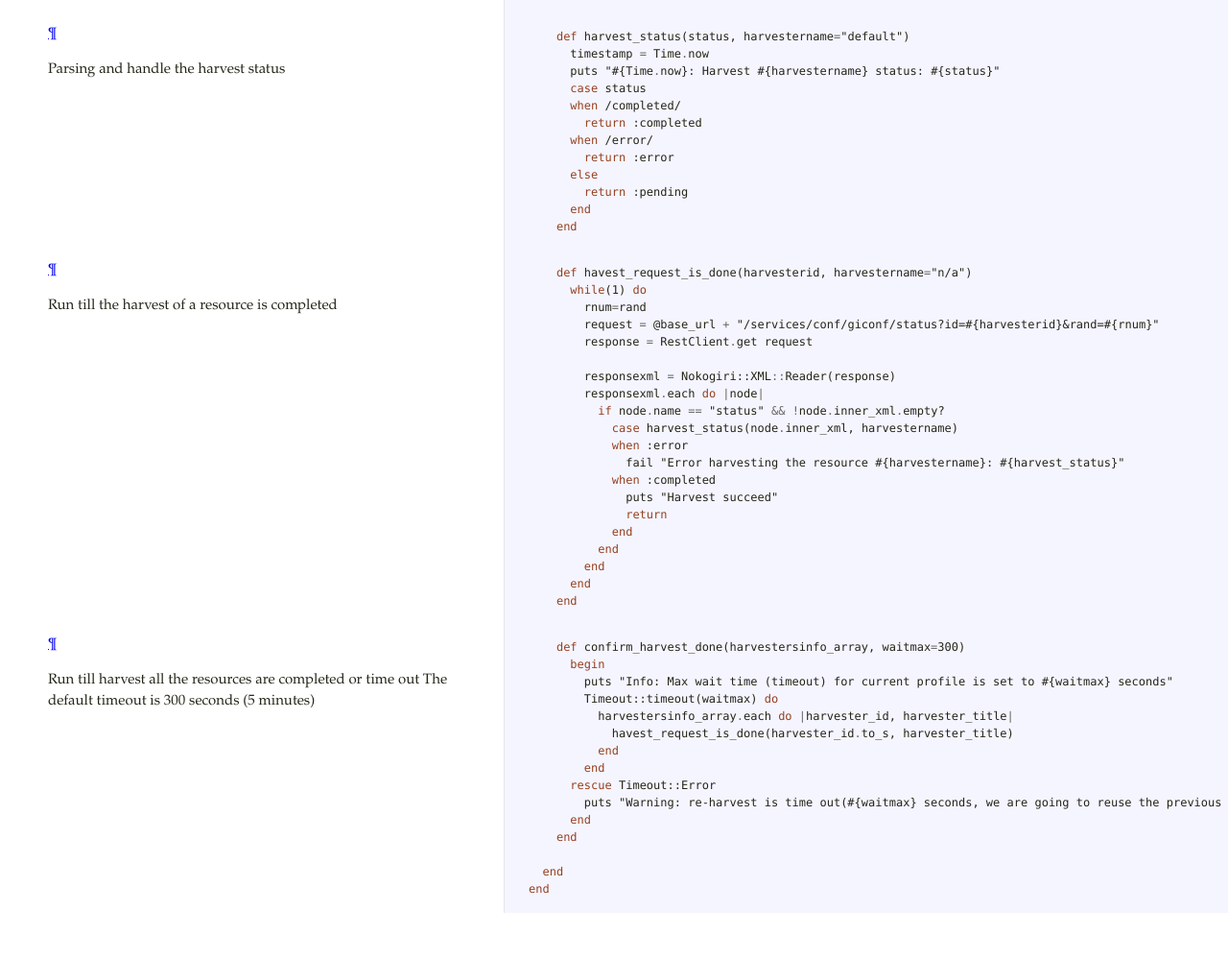
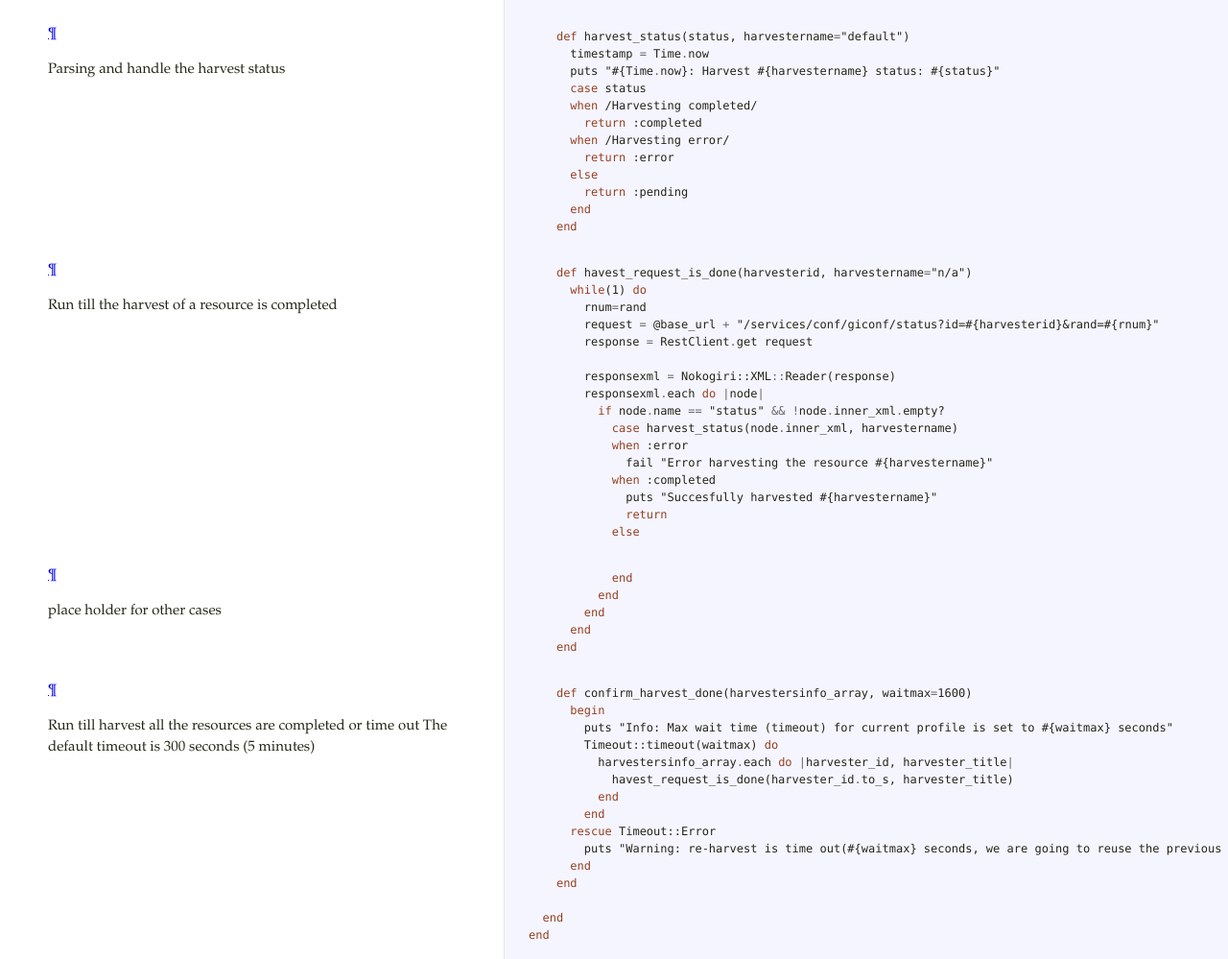
Before and after one commit to nsidc/gi_cat_driver, a plain HTML site: page index.html in a window 1280 px wide. Shown: the part 2859-3858 px from the top of the page at 96% size. Before the commit the page ends 3810 px from the top, so only its background shows below. Drawn offline with Linux system fonts and the light colour scheme.

Commit message:
Updated docs for new version

```diff
--- a/index.html
+++ b/index.html
@@ -228,7 +228,7 @@ Returns true if Lucene is turned on</p>
       <span class="n">harvestersinfo_array</span><span class="o">.</span><span class="n">each</span> <span class="k">do</span> <span class="o">|</span><span class="n">harvester_id</span><span class="p">,</span> <span class="n">harvester_title</span><span class="o">|</span>
         <span class="n">harvest_resource_for_active_configuration</span><span class="p">(</span><span class="n">harvester_id</span><span class="o">.</span><span class="n">to_s</span><span class="p">,</span> <span class="n">harvester_title</span><span class="p">)</span>
       <span class="k">end</span>
-      <span class="n">confirm_harvest_done</span><span class="p">(</span><span class="n">harvestersinfo_array</span><span class="p">,</span> <span class="mi">300</span><span class="p">)</span>
+      <span class="n">confirm_harvest_done</span><span class="p">(</span><span class="n">harvestersinfo_array</span><span class="p">,</span> <span class="mi">1600</span><span class="p">)</span>
     <span class="k">end</span></pre></div>
       </td>
     </tr>
@@ -350,9 +350,9 @@ Returns true if Lucene is turned on</p>
       <span class="n">timestamp</span> <span class="o">=</span> <span class="no">Time</span><span class="o">.</span><span class="n">now</span>
       <span class="nb">puts</span> <span class="s2">&quot;</span><span class="si">#{</span><span class="no">Time</span><span class="o">.</span><span class="n">now</span><span class="si">}</span><span class="s2">: Harvest </span><span class="si">#{</span><span class="n">harvestername</span><span class="si">}</span><span class="s2"> status: </span><span class="si">#{</span><span class="n">status</span><span class="si">}</span><span class="s2">&quot;</span>
       <span class="k">case</span> <span class="n">status</span>
-      <span class="k">when</span> <span class="sr">/completed/</span>
+      <span class="k">when</span> <span class="sr">/Harvesting completed/</span>
         <span class="k">return</span> <span class="ss">:completed</span>
-      <span class="k">when</span> <span class="sr">/error/</span>
+      <span class="k">when</span> <span class="sr">/Harvesting error/</span>
         <span class="k">return</span> <span class="ss">:error</span>
       <span class="k">else</span>
         <span class="k">return</span> <span class="ss">:pending</span>
@@ -379,15 +379,11 @@ Returns true if Lucene is turned on</p>
           <span class="k">if</span> <span class="n">node</span><span class="o">.</span><span class="n">name</span> <span class="o">==</span> <span class="s2">&quot;status&quot;</span> <span class="o">&amp;&amp;</span> <span class="o">!</span><span class="n">node</span><span class="o">.</span><span class="n">inner_xml</span><span class="o">.</span><span class="n">empty?</span>
             <span class="k">case</span> <span class="n">harvest_status</span><span class="p">(</span><span class="n">node</span><span class="o">.</span><span class="n">inner_xml</span><span class="p">,</span> <span class="n">harvestername</span><span class="p">)</span>
             <span class="k">when</span> <span class="ss">:error</span>
-              <span class="nb">fail</span> <span class="s2">&quot;Error harvesting the resource </span><span class="si">#{</span><span class="n">harvestername</span><span class="si">}</span><span class="s2">: </span><span class="si">#{</span><span class="n">harvest_status</span><span class="si">}</span><span class="s2">&quot;</span>
+              <span class="nb">fail</span> <span class="s2">&quot;Error harvesting the resource </span><span class="si">#{</span><span class="n">harvestername</span><span class="si">}</span><span class="s2">&quot;</span>
             <span class="k">when</span> <span class="ss">:completed</span>
-              <span class="nb">puts</span> <span class="s2">&quot;Harvest succeed&quot;</span>
+              <span class="nb">puts</span> <span class="s2">&quot;Succesfully harvested </span><span class="si">#{</span><span class="n">harvestername</span><span class="si">}</span><span class="s2">&quot;</span>
               <span class="k">return</span>
-            <span class="k">end</span>
-          <span class="k">end</span>
-        <span class="k">end</span>
-      <span class="k">end</span>
-    <span class="k">end</span></pre></div>
+            <span class="k">else</span></pre></div>
       </td>
     </tr>
     <tr id='section-22'>
@@ -395,12 +391,27 @@ Returns true if Lucene is turned on</p>
         <div class="pilwrap">
           <a class="pilcrow" href="#section-22">&#182;</a>
         </div>
+        <p>place holder for other cases</p>
+      </td>
+      <td class=code>
+        <div class='highlight'><pre>            <span class="k">end</span>
+          <span class="k">end</span>
+        <span class="k">end</span>
+      <span class="k">end</span>
+    <span class="k">end</span></pre></div>
+      </td>
+    </tr>
+    <tr id='section-23'>
+      <td class=docs>
+        <div class="pilwrap">
+          <a class="pilcrow" href="#section-23">&#182;</a>
+        </div>
         <p>Run till harvest all the resources are completed or time out
 The default timeout is 300 seconds (5 minutes)</p>
 
       </td>
       <td class=code>
-        <div class='highlight'><pre>    <span class="k">def</span> <span class="nf">confirm_harvest_done</span><span class="p">(</span><span class="n">harvestersinfo_array</span><span class="p">,</span> <span class="n">waitmax</span><span class="o">=</span><span class="mi">300</span><span class="p">)</span>
+        <div class='highlight'><pre>    <span class="k">def</span> <span class="nf">confirm_harvest_done</span><span class="p">(</span><span class="n">harvestersinfo_array</span><span class="p">,</span> <span class="n">waitmax</span><span class="o">=</span><span class="mi">1600</span><span class="p">)</span>
       <span class="k">begin</span>
         <span class="nb">puts</span> <span class="s2">&quot;Info: Max wait time (timeout) for current profile is set to </span><span class="si">#{</span><span class="n">waitmax</span><span class="si">}</span><span class="s2"> seconds&quot;</span>
         <span class="ss">Timeout</span><span class="p">:</span><span class="ss">:timeout</span><span class="p">(</span><span class="n">waitmax</span><span class="p">)</span> <span class="k">do</span>
```
